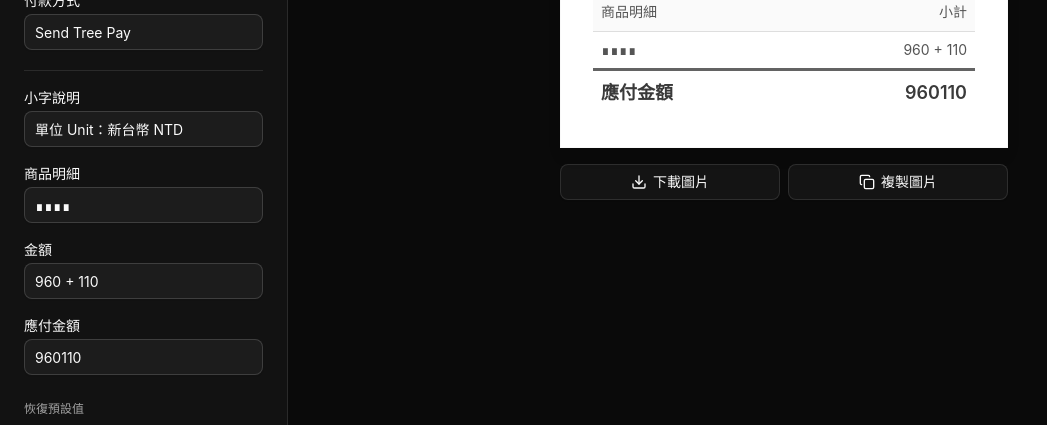
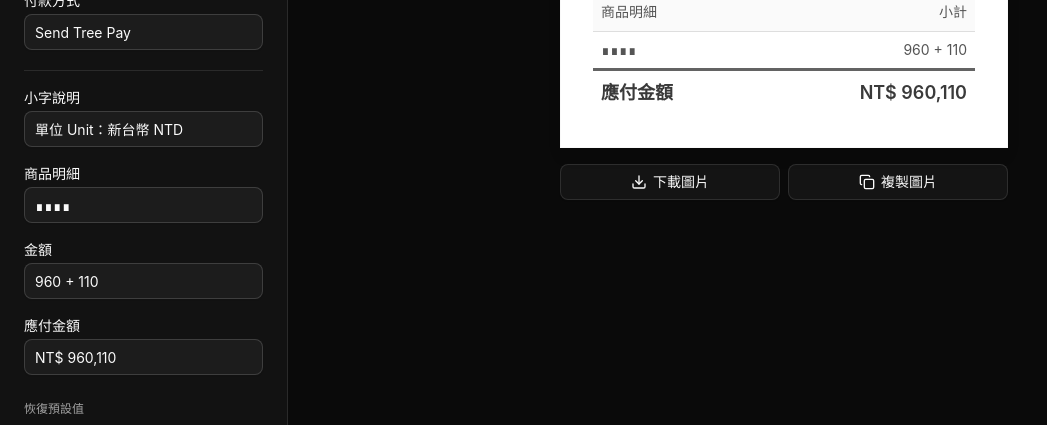
Before and after one commit to maylogger/7788, a Next.js app: page / in a window 1280 px wide. Shown: the part 298-723 px from the top of the page, without its empty margins (0-1047 px from the left). Built offline with nearby package versions, Linux system fonts and the light colour scheme; a web font is replaced by a local one.

Commit message:
fix: update total amount format in receipt to include currency for better clarity

```diff
--- a/app/page.tsx
+++ b/app/page.tsx
@@ -30,7 +30,7 @@ const DEFAULT_FORM_STATE = {
   paymentMethod: "Send Tree Pay",
   itemName: "∎∎∎∎",
   amount: "960 + 110",
-  total: "960110",
+  total: "NT$ 960,110",
   unit: "單位 Unit：新台幣 NTD",
 }
 
```
